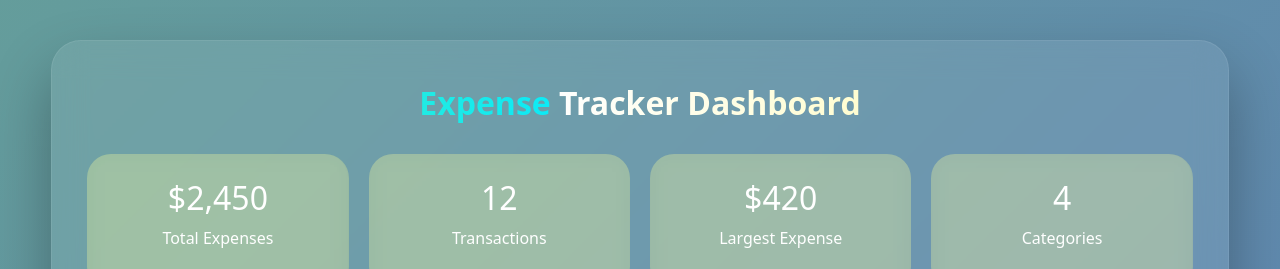
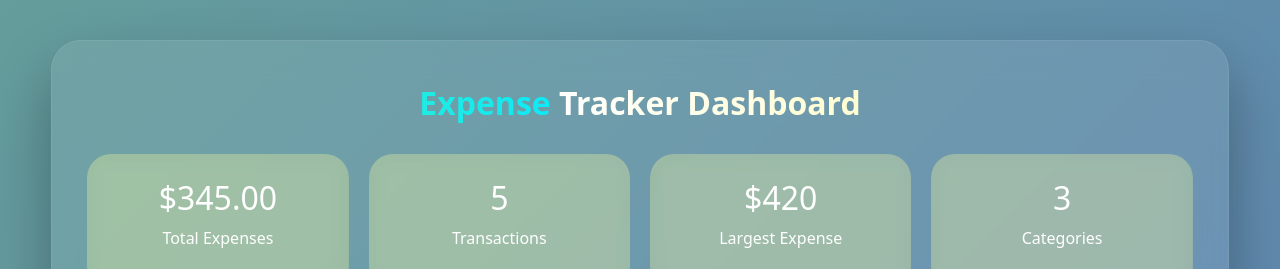
Before and after one commit to IBRAHIMTARIQ18/Expense-Tracker-Dashboard, a React (Vite) app: page / in a window 1280 px wide. Shown: the top 269 px of the page. Built offline with nearby package versions, Linux system fonts and the light colour scheme.

Commit message:
framer library installed and code

```diff
--- a/package.json
+++ b/package.json
@@ -11,6 +11,7 @@
   "dependencies": {
     "@hookform/resolvers": "^2.9.11",
     "bootstrap": "^5.2.3",
+    "framer-motion": "^12.38.0",
     "react": "^18.2.0",
     "react-dom": "^18.2.0",
     "react-hook-form": "7.43",
--- a/src/App.tsx
+++ b/src/App.tsx
@@ -1,9 +1,10 @@
-import { useState } from "react";
+import { useEffect, useState } from "react";
 import ExpenseList from "./ExpenseList";
 import ExpenseFilter from "./ExpenseFilter";
 import ExpenseForm from "./ExpenseForm";
 import categories from "./categories";
 import ExpenseChart from "./ExpenseChart";
+import { motion } from "framer-motion";
 
 const App = () => {
   const [selectedCategory, setSelectedCategory] = useState("");
@@ -22,19 +23,29 @@ const App = () => {
 
   return (
     <>
-      <div className="dashboard-shell">
+      <motion.div
+        className="dashboard-shell "
+        initial={{ opacity: 0 }}
+        animate={{ opacity: 1 }}
+        transition={{ duration: 0.8 }}
+      >
         <h2 className="text-center mb-4 fs-2 text-white text-bg-primary p-2 rounded-pill dashboard-title">
           Expense Tracker Dashboard
         </h2>
         <div className="mb-5">
-          <div className="stats-grid">
-            <div className="stat-card">
-              <h2>$2,450</h2>
+          <div className="stats-grid animate">
+            <div className="stat-card ">
+              <h2>
+                $
+                {expenses
+                  .reduce((acc, expense) => expense.amount + acc, 0)
+                  .toFixed(2)}
+              </h2>
               <p>Total Expenses</p>
             </div>
 
             <div className="stat-card">
-              <h2>12</h2>
+              <h2>{expenses.length}</h2>
               <p>Transactions</p>
             </div>
 
@@ -44,7 +55,7 @@ const App = () => {
             </div>
 
             <div className="stat-card">
-              <h2>4</h2>
+              <h2>{categories.length}</h2>
               <p>Categories</p>
             </div>
           </div>
@@ -71,7 +82,7 @@ const App = () => {
           <h6 className="text-center mt-5 ">No expenses added yet.</h6>
         )}
         <ExpenseChart expenses={expenses} />
-      </div>
+      </motion.div>
     </>
   );
 };
```
Also changed, not shown: 1 other file (tests, documents, lock files or other folders).
